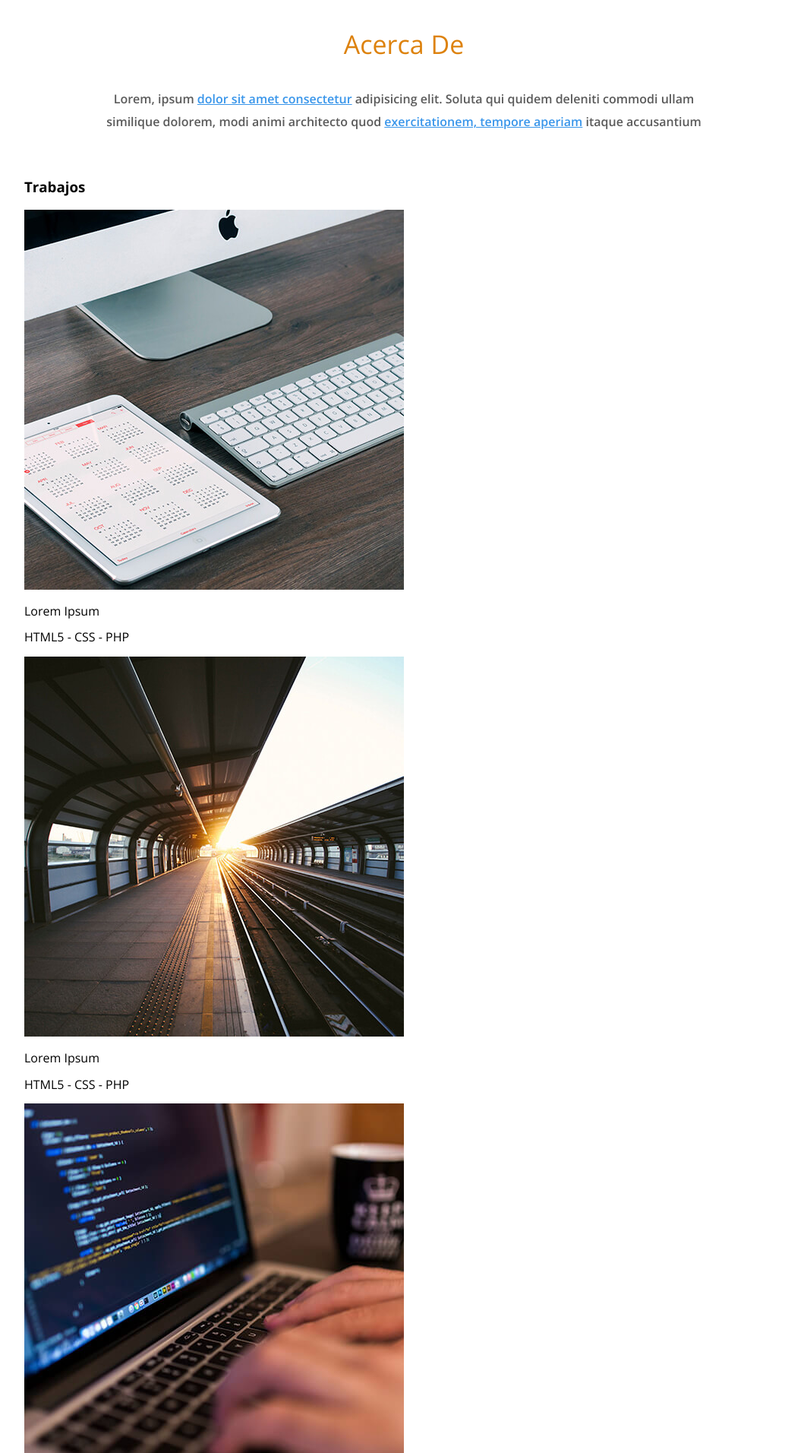
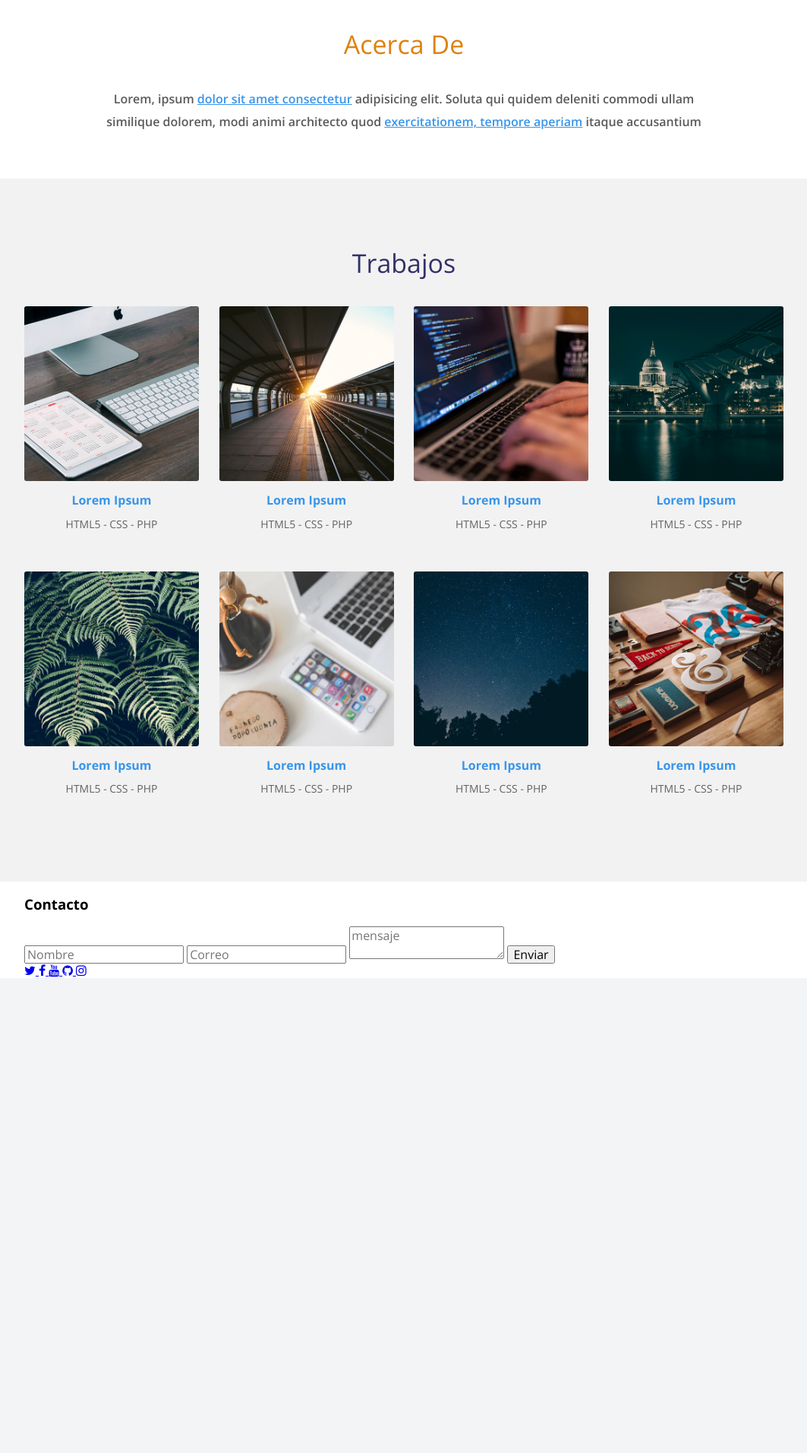
Before and after one commit to jguerrero101314/CursosDise-oWeb, a PHP site: page / in a window 1280 px wide. Shown: the part 632-2544 px from the top of the page at 76% size, without its empty margins (108-1171 px from the left). After the commit the page ends 1918 px from the top, so only its background shows below. Run offline with PHP 8.4, Linux system fonts and the light colour scheme.

Commit message:
89. Dandole Estilos CSS a los Trabajos

```diff
--- a/Practicas/portafolio/css/main.css
+++ b/Practicas/portafolio/css/main.css
@@ -123,3 +123,63 @@ header .contenedor-texto .texto .profesion {
     color: #3895ea;
     text-decoration: underline;
 }
+
+.main .trabajos {
+    background-color: #f2f2f2;
+    padding: 60px 0;
+}
+
+.main .trabajos .contenedor {
+    overflow: hidden;
+}
+
+.main .trabajos .titulo {
+    font-size: 34px;
+    line-height: 34px;
+    margin-bottom: 40px;
+    font-weight: 300;
+    color: #323068;
+    text-align: center;
+}
+
+.main .trabajos .contenedor-trabajos {
+    display: flex;
+    flex-direction: row;
+    flex-wrap: wrap;
+    justify-content: space-between;
+}
+
+.main .trabajos .contenedor-trabajos .trabajo {
+    width: 23%;
+    margin-bottom: 40px;
+}
+
+.main .trabajos .contenedor-trabajos .trabajo .thumb {
+    width: 100%;
+    margin-bottom: 10px;
+}
+
+.main .trabajos .contenedor-trabajos .trabajo .thumb img {
+    width: 100%;
+    vertical-align: top;
+    border-radius: 3px;
+    -webkit-border-radius: 3px;
+    -moz-border-radius: 3px;
+    -ms-border-radius: 3px;
+    -o-border-radius: 3px;
+}
+
+.main .trabajos .contenedor-trabajos .trabajo .description {
+    text-align: center;
+}
+
+.main .trabajos .contenedor-trabajos .trabajo .description .nombre {
+    font-weight: 700;
+    color: #3895ea;
+    margin-bottom: 10px;
+}
+
+.main .trabajos .contenedor-trabajos .trabajo .description .categoria {
+    font-size: 14px;
+    color: #636363;
+}
```
